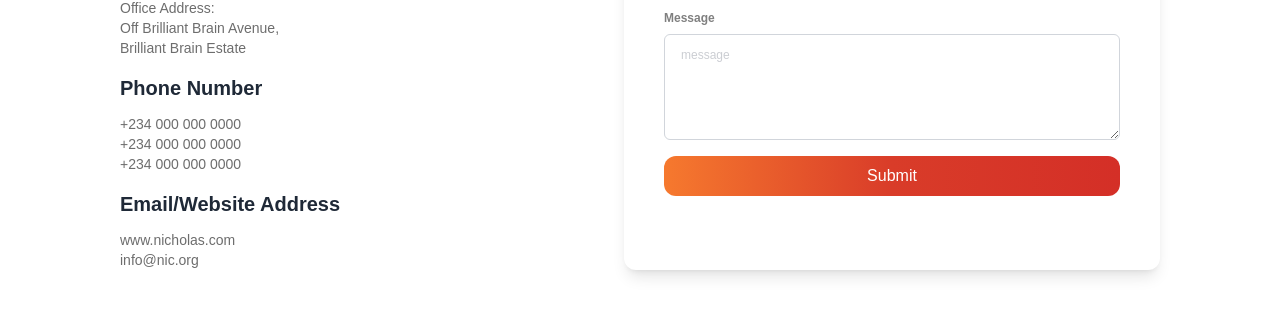
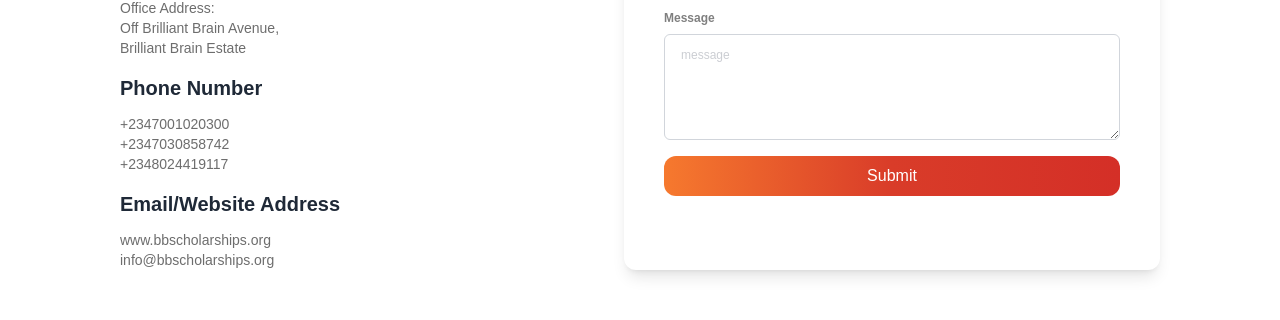
Before and after one commit to adefokun/brilliant-brain, a Next.js app: page /contact-us in a window 1280 px wide. Shown: the part 623-943 px from the top of the page. Built offline with nearby package versions, Linux system fonts and the light colour scheme; a web font is replaced by a local one; what prettier-plugin-tailwindcss would draw is missing.

Commit message:
contact address update

```diff
--- a/pages/contact-us.tsx
+++ b/pages/contact-us.tsx
@@ -57,19 +57,19 @@ const ContactUs = () => {
                     <div>
                         <h3 className="text-xl font-bold text-gray-800 font-argentinum mb-3">Phone Number</h3>
                         <div className="text-sm text-[#6D6D6D] font-medium flex flex-col">
-                            <span>+234 000 000 0000</span>
-                            <span>+234 000 000 0000</span>
-                            <span>+234 000 000 0000</span>
+                            <a href='tel:+2347001020300'>+2347001020300</a>
+                            <a href='tel:+2347030858742'>+2347030858742</a>
+                            <a href='tel:+2348024419117'>+2348024419117</a>
                         </div>
                     </div>
                     <div>
                         <h3 className="text-xl font-bold text-gray-800 font-argentinum mb-3">Email/Website Address</h3>
                         <div className="text-sm text-[#6D6D6D] font-medium flex flex-col">
-                            <a href="www.nick.com" className="hover:text-primary">
-                                www.nicholas.com
+                            <a href="www.bbscholarships.org" className="hover:text-primary">
+                                www.bbscholarships.org
                             </a>
-                            <a href="mailto:nic" className="hover:text-primary">
-                                info@nic.org
+                            <a href="mailto:info@bbscholarships.org" className="hover:text-primary">
+                                info@bbscholarships.org
                             </a>
                         </div>
                     </div>
```
